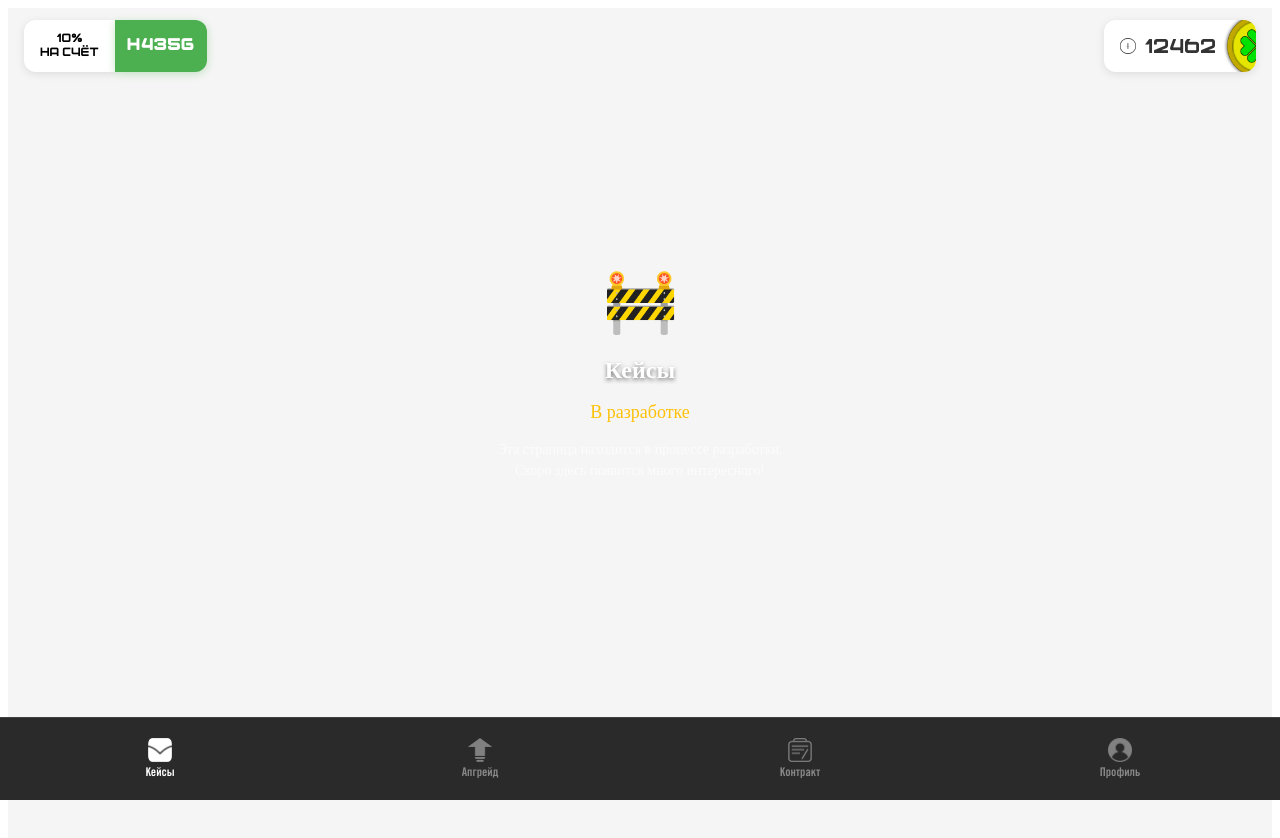
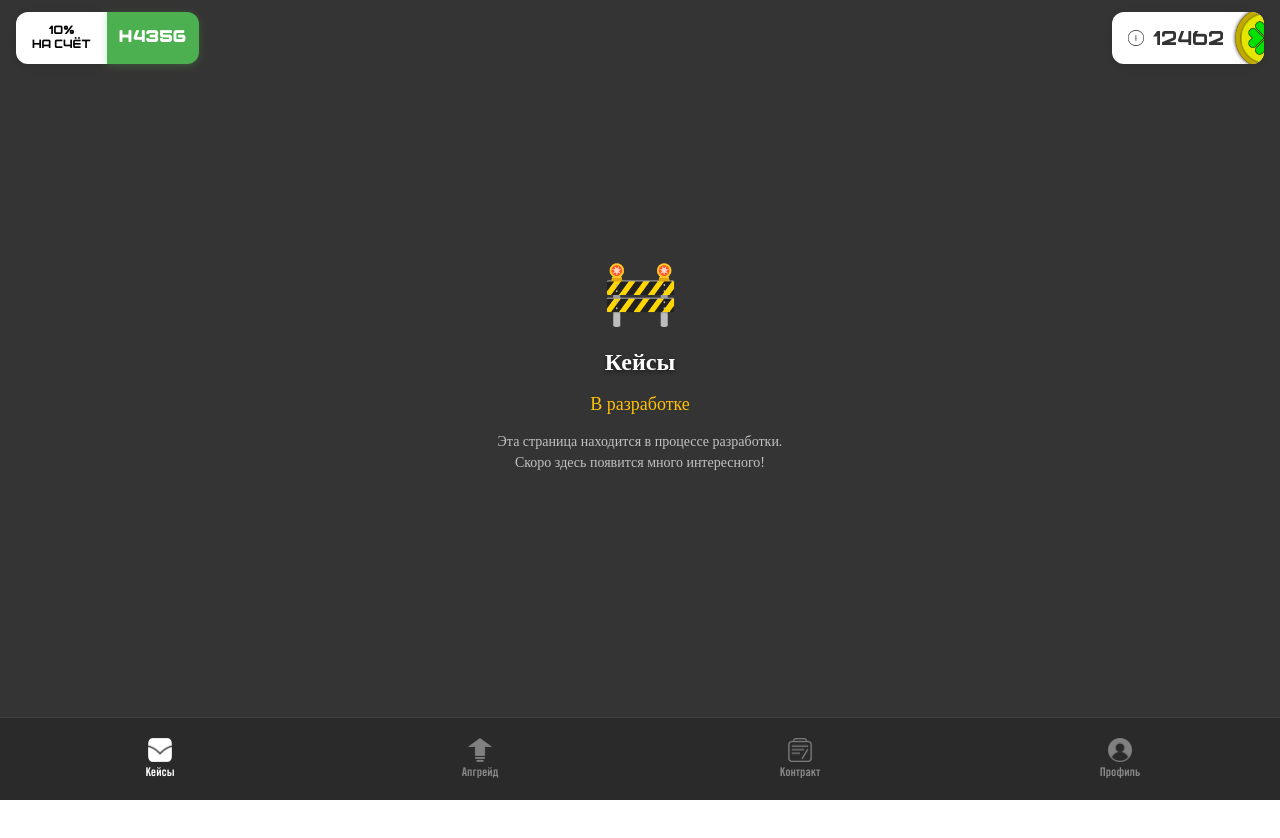
Before and after one commit to grabakin/CaseTG, a React (Vite) app: page / in a window 1280 px wide. Shown: the top 838 px of the page. After the commit the page ends 800 px from the top, so only its background shows below. Built offline with nearby package versions, Linux system fonts and the light colour scheme.

Commit message:
стиль: сделал серый фон приложения

```diff
--- a/src/App.css
+++ b/src/App.css
@@ -1,9 +1,13 @@
+html, body {
+    margin: 0;
+    padding: 0;
+}
+
 .app {
-  background-color: #f5f5f5;
-  min-height: 100vh;
-  padding-bottom: 80px; /* отступ для нижней навигации */
+    background-color: #353434;
+    min-height: 100vh;
 }
 
 .main-content {
-  padding: 16px;
+    padding: 16px;
 }
```
